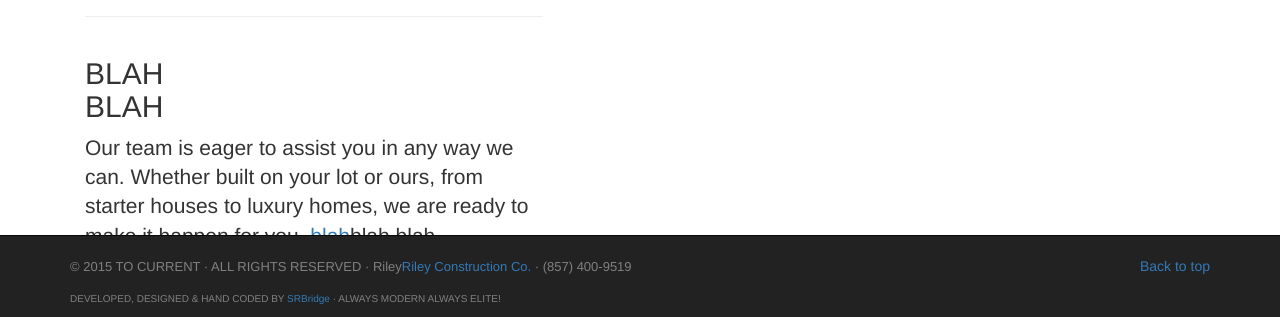
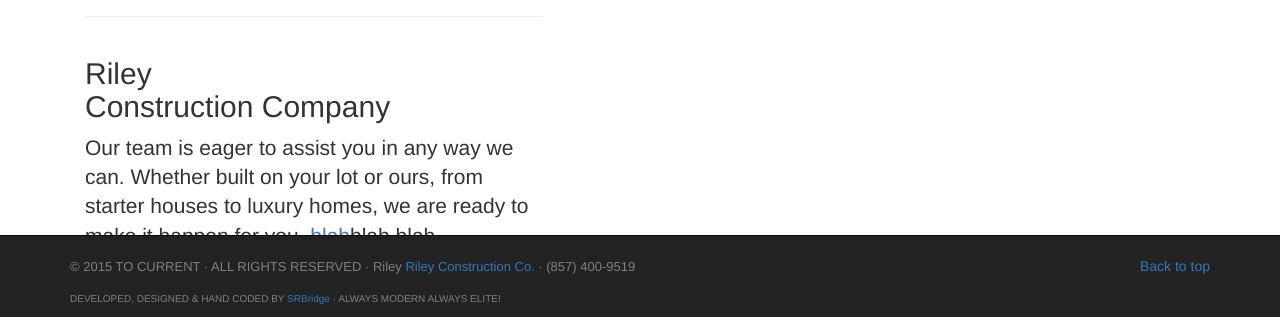
Before and after one commit to ryanjbcom/Website_RileyConctruction, a plain HTML site: page index.htm in a window 1280 px wide. Shown: the part 483-800 px from the top of the page. Drawn offline with nearby package versions, Linux system fonts and the light colour scheme; a script that the page names is missing.

Commit message:
Second heading below logo

```diff
--- a/index.htm
+++ b/index.htm
@@ -621,7 +621,7 @@
                 <div class="col-lg-5 col-sm-6">
                     <hr class="section-heading-spacer">
                     <div class="clearfix"></div>
-                    <h2 class="section-heading">BLAH<br>BLAH</h2>
+                    <h2 class="section-heading">Riley<br>Construction Company</h2>
                     <p class="lead">Our team is eager to assist you in any way we can. Whether built on your lot or ours, from starter houses to luxury homes, we are ready to make it happen for you. <a target="_blank" href="">blah</a>blah blah</p>
                 </div>
                 <div class="col-lg-5 col-lg-offset-2 col-sm-6">
@@ -653,7 +653,7 @@
            <div class="container">
               <br />
               <p class="pull-right"><a href="#">Back to top</a></p>
-              <p><font size="2" color="grey">&copy; 2015 TO CURRENT &middot; ALL RIGHTS RESERVED &middot; Riley<a href="index.htm">Riley Construction Co.</a> &middot; (857) 400-9519</font></p>
+              <p><font size="2" color="grey">&copy; 2015 TO CURRENT &middot; ALL RIGHTS RESERVED &middot; Riley <a href="index.htm">Riley Construction Co.</a> &middot; (857) 400-9519</font></p>
               <p><font size="1" color="grey">DEVELOPED, DESIGNED & HAND CODED BY <a href="http://www.srbridge.com" target="_blank">SRBridge</a> &middot; ALWAYS MODERN ALWAYS ELITE!</font></p>
 
            </div> <!-- responsive table code -->
```
